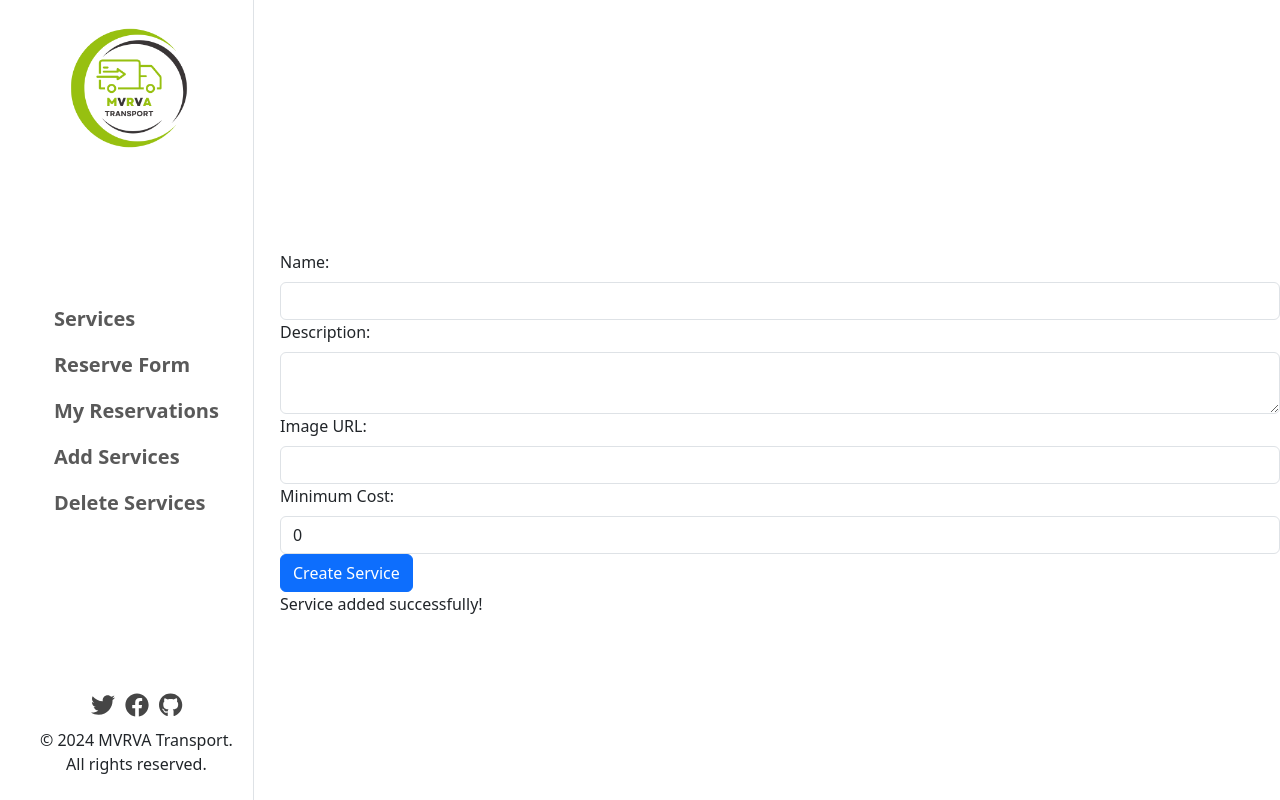
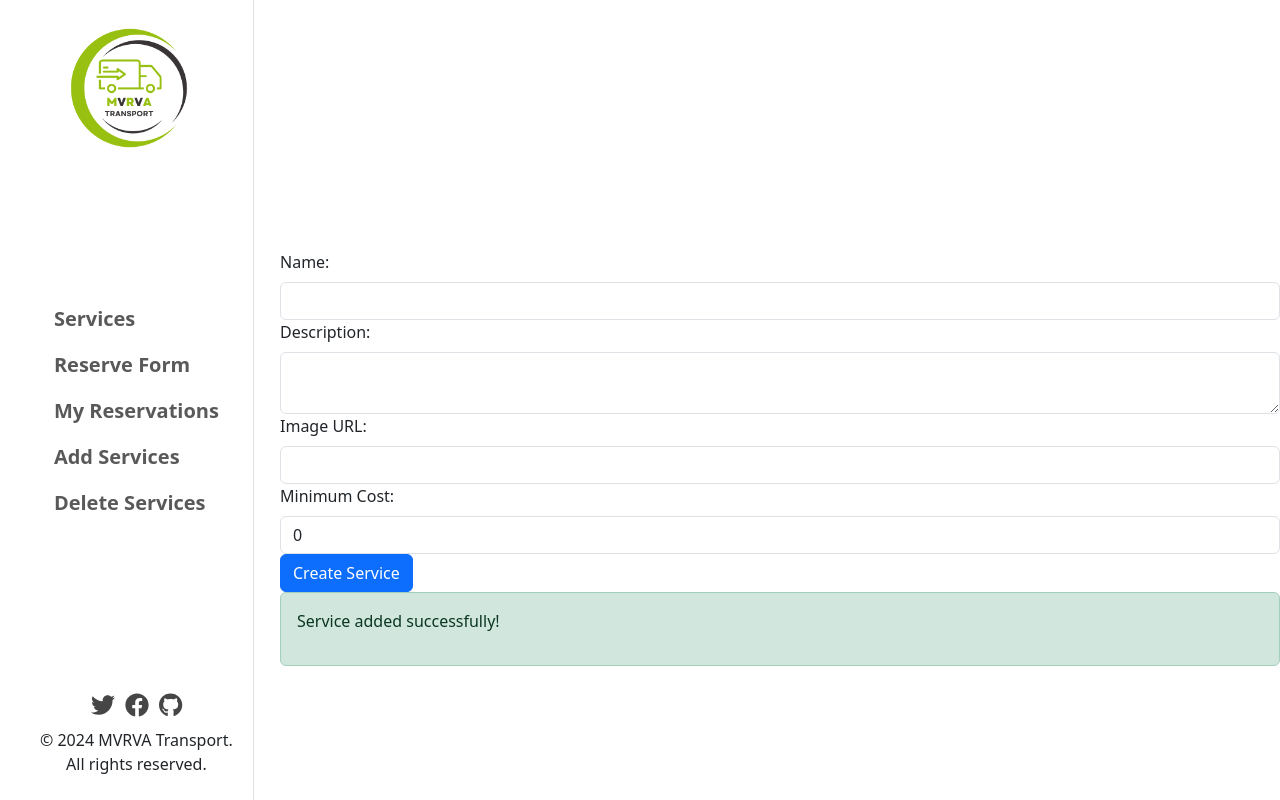
Before and after one commit to vangelif/mvrva-transport-front-end, a React (Create React App) app: page /add-reservation in a window 1280 px wide. Both pictures are taken after typing "Sample", "Sample", "Sample" into the empty fields and a click on the button "Create Service". Built offline with nearby package versions, Linux system fonts and the light colour scheme; no server answers.

Commit message:
added bootstrap to service messages

```diff
--- a/src/components/admin_items/delete_services.js
+++ b/src/components/admin_items/delete_services.js
@@ -38,7 +38,7 @@ const ServiceDeletion = () => {
             ))}
           </ul>
           {deletedServiceId && (
-            <DeleteMessage message={`Service with ID ${deletedServiceId} deleted successfully!`} />
+            <DeleteMessage message={`Service with ID ${deletedServiceId} deleted successfully!❌`} />
           )}
         </div>
       )}
--- a/src/components/messages/deleteServiceSuccess.js
+++ b/src/components/messages/deleteServiceSuccess.js
@@ -1,11 +1,12 @@
 // SuccessMessage.js
 import React from 'react';
+import { Alert } from 'react-bootstrap';
 import PropTypes from 'prop-types';
 
 const DeleteMessage = ({ message }) => (
-  <div className="success-message">
+  <Alert variant="danger">
     <p>{message}</p>
-  </div>
+  </Alert>
 );
 
 DeleteMessage.propTypes = {
--- a/src/components/messages/serviceSuccess.js
+++ b/src/components/messages/serviceSuccess.js
@@ -1,10 +1,11 @@
 import React from 'react';
+import { Alert } from 'react-bootstrap';
 import PropTypes from 'prop-types'; // Import PropTypes
 
 const SuccessComponent = ({ message }) => (
-  <div className="success-message">
+  <Alert variant="success">
     <p>{message}</p>
-  </div>
+  </Alert>
 );
 
 SuccessComponent.propTypes = {
```
